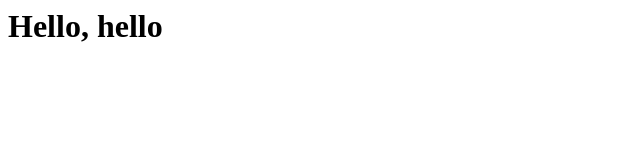
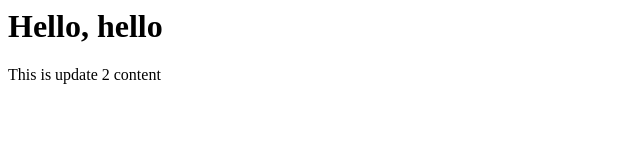
Before and after one commit to Aviipatell/git-testing, a plain HTML site: page index.html in a window 1280 px wide. Shown: the whole page, without its empty margins (0-640 px from the left). Drawn offline with Linux system fonts and the light colour scheme.

Commit message:
Second Update

```diff
--- a/index.html
+++ b/index.html
@@ -1 +1,2 @@
 <h1>Hello, hello</h1>
+<p>This is update 2 content</p>
```
